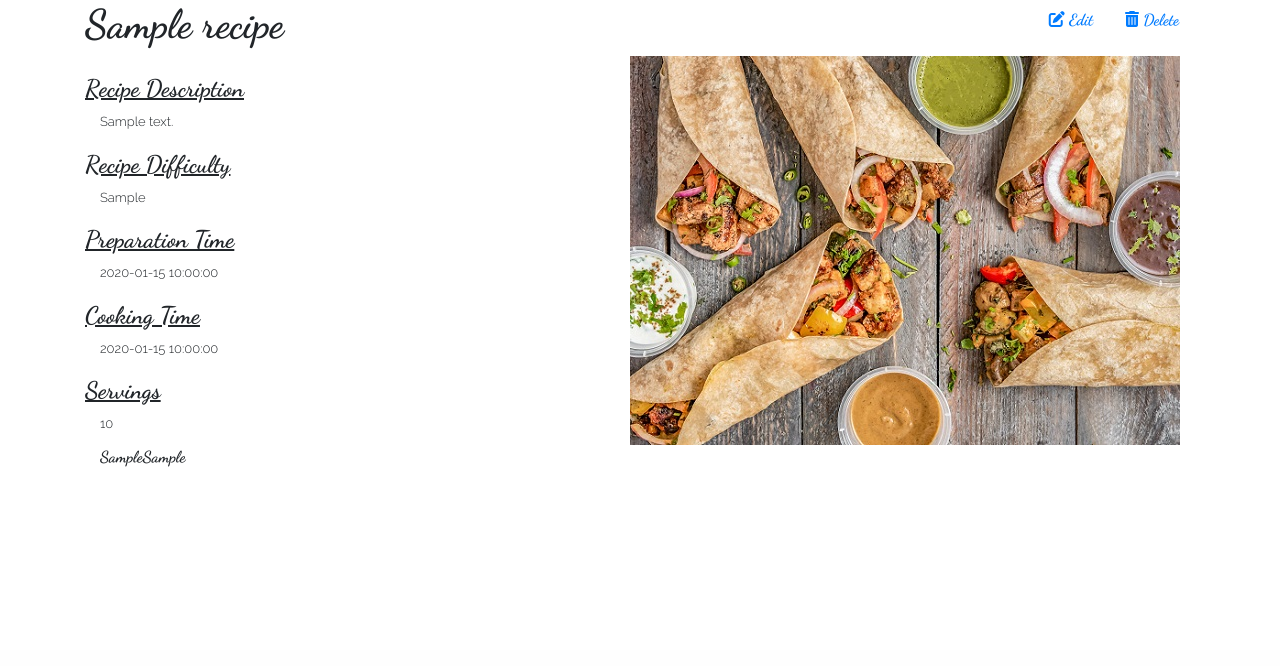
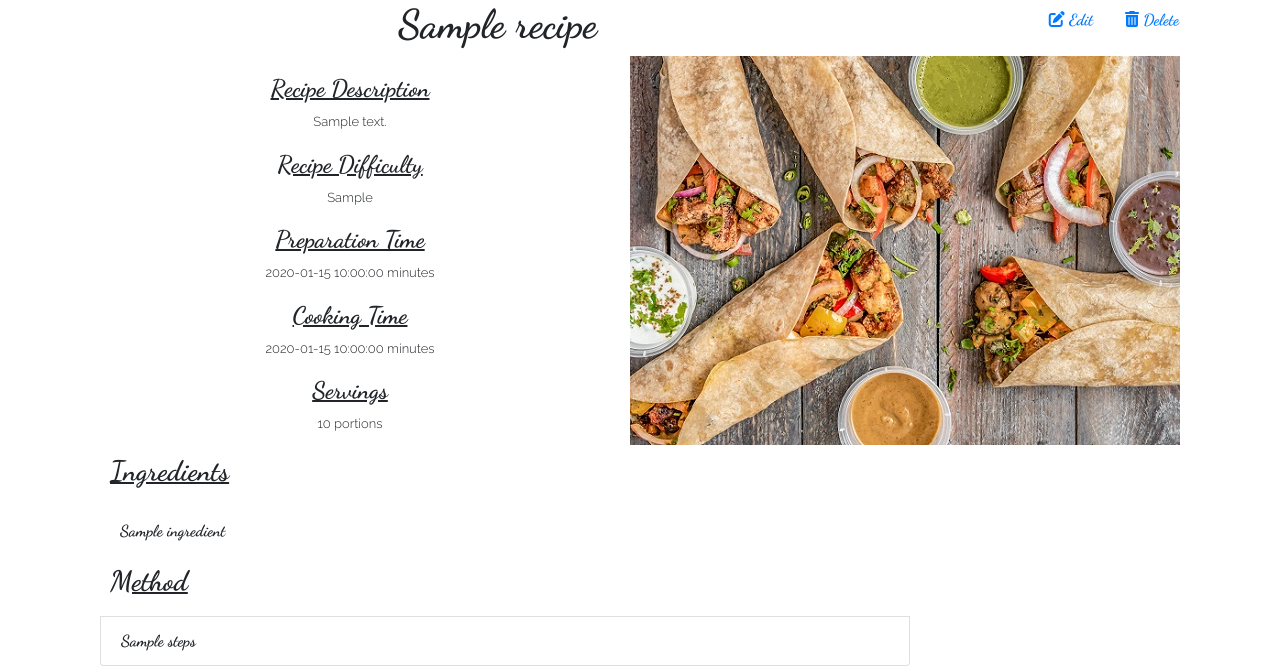
Before and after one commit to Dhracko/frankies_kitchen, a Flask app: template templates/recipe.html in a window 1280 px wide. Shown: the part 150-816 px from the top of the page. Before the commit the page ends 617 px from the top, so only its background shows below. Run offline with Flask 2, Linux system fonts and the light colour scheme; the template is opened without the code that fills it: most values are stand-ins (such as "Sample title", 1, 10 or a date in 2020); some libraries are stand-ins or nearby versions.

Commit message:
Lineup the text on recipe page

```diff
--- a/static/css/style.css
+++ b/static/css/style.css
@@ -97,16 +97,36 @@ body {
 }
 
 /* Recipe Page view */
+.col-9 h1 {
+    text-align: center;
+}
+
+.recipe-header {
+    text-align: center;
+}
 
 .desc-heading {
     text-decoration: underline;
     padding: 15px 0px 5px;
     font-size: x-large;
+    text-align: center;
+    display: block;
+    margin-left: auto;
+    margin-right: auto
 }
 
 div.col-12 {
     font-family: 'Raleway', sans-serif;
     font-size: 13px;
+}
+
+.ing-header {
+    text-decoration: underline;
+    padding: 10px;
+}
+
+.col-sm-9 .list-group {
+    width: -webkit-fill-available;
 }
 
 /* Media Content */
--- a/templates/addrecipe.html
+++ b/templates/addrecipe.html
@@ -126,7 +126,7 @@
                   id="portions"
                   max="100"
                   placeholder="Portions"
-                  min="1"
+                  min="0"
                   required
                 />
               </div>
--- a/templates/recipe.html
+++ b/templates/recipe.html
@@ -1,6 +1,6 @@
 {% extends 'base.html' %} {% block content %}
 <div class="row">
-    <div class="col-9">
+	<div class="col-9 align-self-center">
 		<h1>{{recipe.recipe_name}}</h1>
 	</div>
 	<div class="col-3">
@@ -14,10 +14,10 @@
 		</ul>
 	</div>
 </div>
-<div class="container">
+<div class="container-fluid">
 	<div class="row">
 		<div class="col">
-    <div class="row">
+			<div class="row recipe-header">
 				<strong class="desc-heading">Recipe Description</strong>
 				<div class="col-12">
 					{{recipe.recipe_description}}
@@ -28,15 +28,15 @@
 				</div>
 				<strong class="desc-heading">Preparation Time</strong>
 				<div class="col-12">
-        {{recipe.recipe_prep_time}}
+					{{recipe.recipe_prep_time}} minutes
 				</div>
 				<strong class="desc-heading">Cooking Time</strong>
 				<div class="col-12">
-        {{recipe.recipe_cooking_time}}
+					{{recipe.recipe_cooking_time}} minutes
 				</div>
 				<strong class="desc-heading">Servings</strong>
 				<div class="col-12">
-        {{recipe.recipe_portions}}
+					{{recipe.recipe_portions}} portions
 				</div>
 			</div>
 		</div>
@@ -44,15 +44,26 @@
 			<img src="{{url_for('static', filename='images/wrap.jpg')}}" alt="wrap" />
     </div>
 		</div>
-  <div class="container">
-    <div class="row">
-      <div>
-        {{recipe.recipe_ingredients}}
+
+			<div class="row no-gutters">
+				<div class="col-sm-4">
+					<ul class="list-group list-group-flush">
+						<h3 class="ing-header">Ingredients</h3>
+						{% for ingredient in recipe.recipe_ingredients %}
+						<li class="list-group-item">{{ingredient}}</li>
+						{% endfor %}
+					</ul>
 				</div>
-      <div>
-        {{recipe.recipe_steps}}
+
+				<div class="col-sm-9 method-header">
+					<ul class="list-group">
+						<h3 class="ing-header">Method</h3>
+						{% for steps in recipe.recipe_steps %}
+						<li class="list-group-item">{{steps}}</li>
+						{% endfor %}
+					</ul>
 				</div>
 			</div>
 		</div>
-</div>
+
 {% endblock %}
```
Lines whose indentation alone changed are shown as unchanged.
